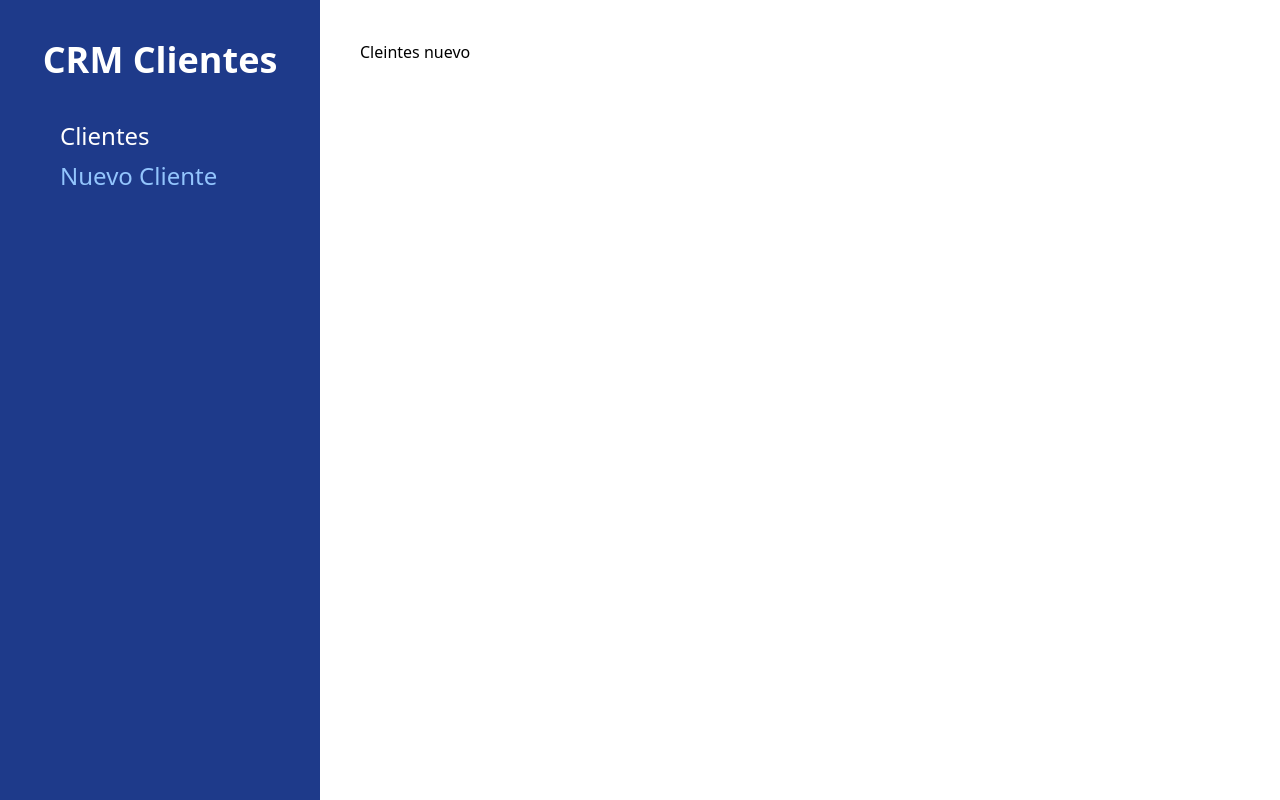
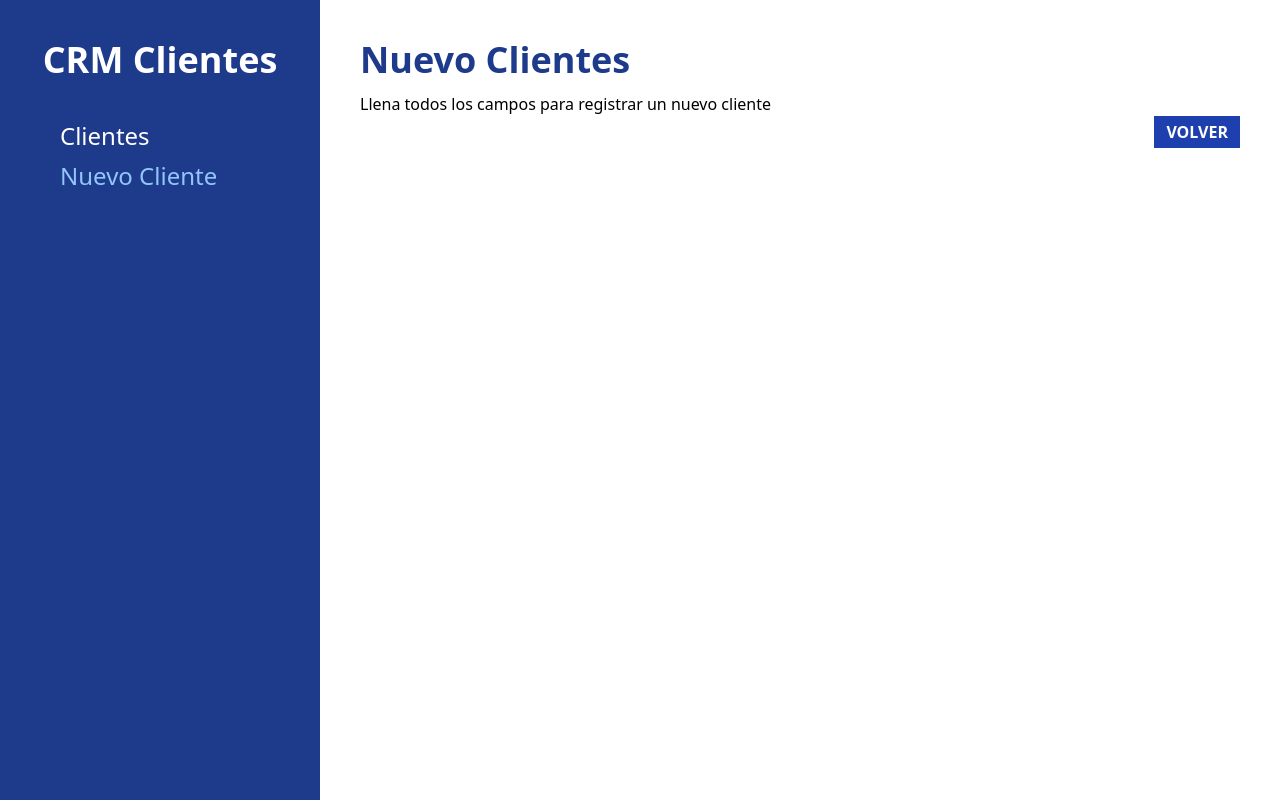
Before and after one commit to Jirgort/CRM-React, a React (Vite) app in the folder crm-react/: page /clientes/nuevo in a window 1280 px wide. Built offline with nearby package versions, Linux system fonts and the light colour scheme.

Commit message:
Pagina nuevo cliente
Uso de hook navigate para volver a la pagina anterior

```diff
--- a/crm-react/src/pages/NuevoCliente.jsx
+++ b/crm-react/src/pages/NuevoCliente.jsx
@@ -1,11 +1,20 @@
-import React from 'react'
+import { useNavigate } from "react-router-dom";
 
 function NuevoCliente() {
+  const navigate=useNavigate()
   return (
-    <div>
-      Cleintes nuevo
-    </div>
-  )
+    <>
+      <h1 className="font-black text-4xl text-blue-900">Nuevo Clientes</h1>
+      <p className="mt-3">
+        Llena todos los campos para registrar un nuevo cliente
+      </p>
+      <div className="flex justify-end">
+        <button className=" bg-blue-800 text-white px-3 py-1 font-bold uppercase" onClick={()=>navigate(-1)}>
+          Volver
+        </button>
+      </div>
+    </>
+  );
 }
 
-export default NuevoCliente
+export default NuevoCliente;
```
